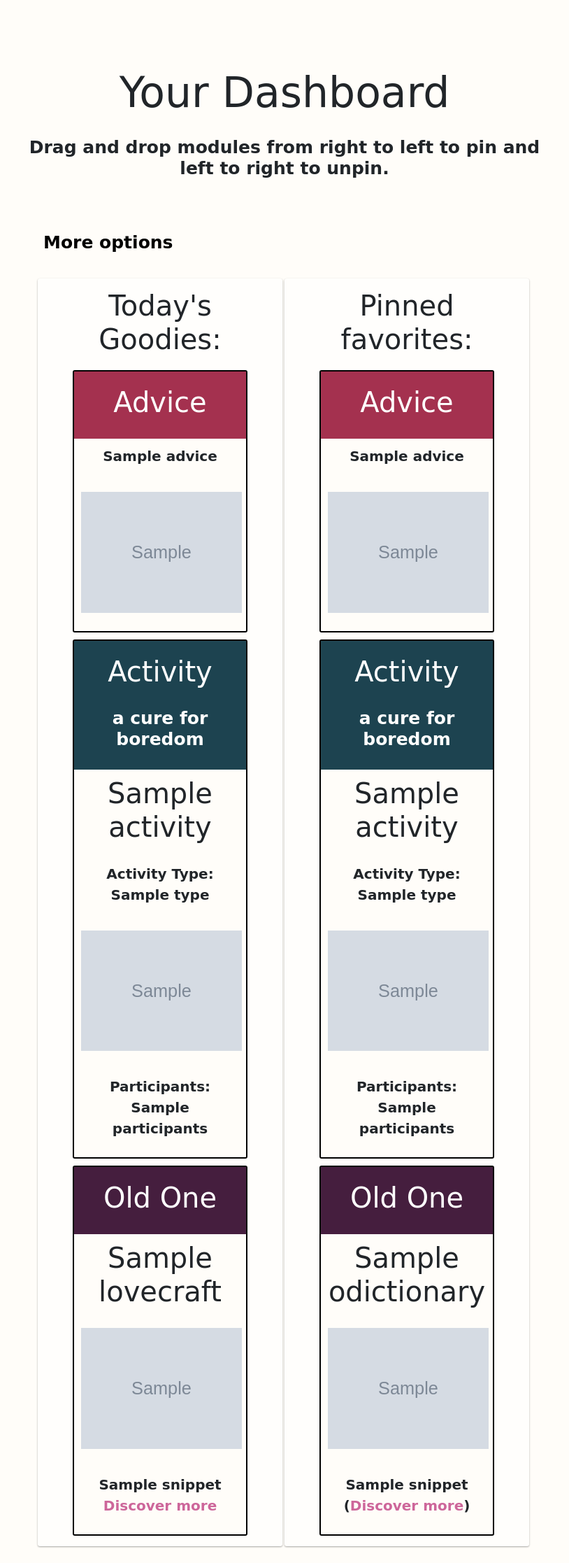
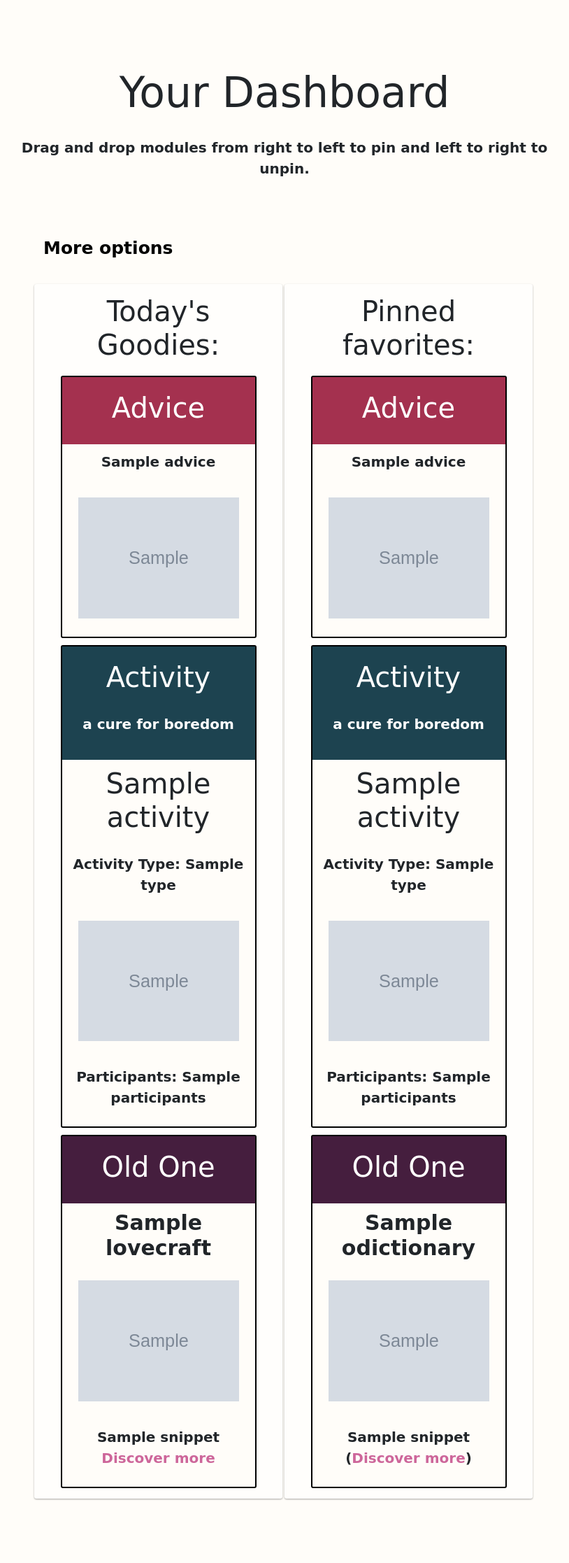
Before and after one commit to amyjording/ajording, a Python web app: template view/templates/dashboard.html in a window 1280 px wide. Shown: the part 149-2383 px from the top of the page at 70% size, without its empty margins (233-1047 px from the left). After the commit the page ends 2293 px from the top, so only its background shows below. Run offline with Jinja, Linux system fonts and the light colour scheme; the template is opened without the code that fills it: most values are stand-ins (such as "Sample title", 1, 10 or a date in 2020); grey boxes marked "Sample" are stand-in pictures; some libraries are stand-ins or nearby versions; some web fonts are replaced.

Commit message:
Dashboard styling

```diff
--- a/public/css/custom.css
+++ b/public/css/custom.css
@@ -12,15 +12,21 @@ h2 {
   font-size: 40px;
 }
 
+h3 {
+  font-size: 30px;
+}
+
+h4 {
+  font-size: 25px;
+  font-weight: 600;
+}
+
 p {
   font-size: 20px;
   font-weight: 600;
 }
 
-h4 {
-  font-size: 25px;
-  font-weight: 690;
-}
+
 
 .h4centered {
   text-align: center;
@@ -30,6 +36,10 @@ h4 {
 .centered {
   text-align: center;
   margin: 10px auto;
+}
+
+.padded {
+  padding: 10px;
 }
 
 .right-margin {
@@ -334,7 +344,7 @@ a{
   border: 2px solid #000000;
   border-radius: 3px;
   text-align: center;
-  max-width: 250px;
+  max-width: 280px;
   margin: 10px auto;
 }
 
@@ -368,7 +378,7 @@ a{
   }
 
 #saved, #unassigned {
-  width: 350px;
+  width: 355px;
   padding: 5px 10px;
   margin-right: 3px;
   text-align: center;
--- a/view/templates/dashboard.html
+++ b/view/templates/dashboard.html
@@ -3,7 +3,7 @@
 
   <div class="row logorow">
     <div class="col"><h1>Your Dashboard</h1>
-      <h4>Drag and drop modules from right to left to pin and left to right to unpin.
+      <p>Drag and drop modules from right to left to pin and left to right to unpin.</p>
     </div>
   </div>
   <!-- refer to this: https://codepen.io/amyjording/pen/MZQoxe  for moving blocks around -->
@@ -29,7 +29,7 @@
         <p><img class="dash-image" src="{{dash.advice['image']}}"></p><!-- <img src="https://media2.giphy.com/media/l41YpZerdLWFRKkJa/200w.webp?cid=3640f6095c33ce8b5735726f779db88f"> -->
      </div>
      <div draggable="true" id="bored-{{dash.bored['key']}}" class="pins" ondragstart="dragUser(this, event)">
-       <div class="pinhead bored"><h2>Activity</h2><h4>a cure for boredom</h4></div>
+       <div class="pinhead bored"><h2>Activity</h2><p>a cure for boredom</p></div>
           <h2>{{dash.bored['activity']}}</h2>
           <p>Activity Type: {{dash.bored['type']}}</p>
           <p><img class="dash-image" src="{{dash.bored['image']}}"></p>
@@ -37,7 +37,7 @@
       </div>
      <div draggable="true" id="love-{{dash.lovecraft['id']}}" class="pins" ondragstart="dragUser(this, event)">
       <div class="pinhead oldone"><h2>Old One</h2></div>
-        <h2>{{dash.lovecraft['title']}}</h2>
+        <h3  class="label-bold">{{dash.lovecraft['title']}}</h3>
         <p><img class="dash-image" src="{{dash.lovecraft['image']}}"></p>
         <p><strong>{{dash.lovecraft['snippet']}} <a href="{{dash.lovecraft['url']}}">Discover more</a></strong></p>
       </div>
@@ -55,7 +55,7 @@
       {% endfor %}
       {% for bdictionary in dash.pinned_bored %}
            <div draggable="true" id="bored-{{bdictionary['key']}}" class="pins" ondragstart="dragUser(this, event)">
-             <div class="pinhead bored"><h2>Activity</h2><h4>a cure for boredom</h4></div>
+             <div class="pinhead bored"><h2>Activity</h2><p>a cure for boredom</p></div>
                 <h2>{{bdictionary['activity']}}</h2>
                 <p>Activity Type: {{bdictionary['type']}}</p>
                 <p><img class="dash-image" src="{{bdictionary['image']}}"></p>
@@ -65,7 +65,7 @@
       {% for odictionary in dash.pinned_lovecraft %}
            <div draggable="true" id="love-{{odictionary['id']}}" class="pins" ondragstart="dragUser(this, event)">
             <div class="pinhead oldone"><h2>Old One</h2></div>
-              <h2>{{odictionary['title']}}</h2>
+              <h3 class="label-bold">{{odictionary['title']}}</h3>
               <p><img class="dash-image" src="{{odictionary['image']}}"></p>
               <p><strong>{{odictionary['snippet']}} (<a href="{{odictionary['url']}}">Discover more</a>)</strong></p>
             </div>
```
